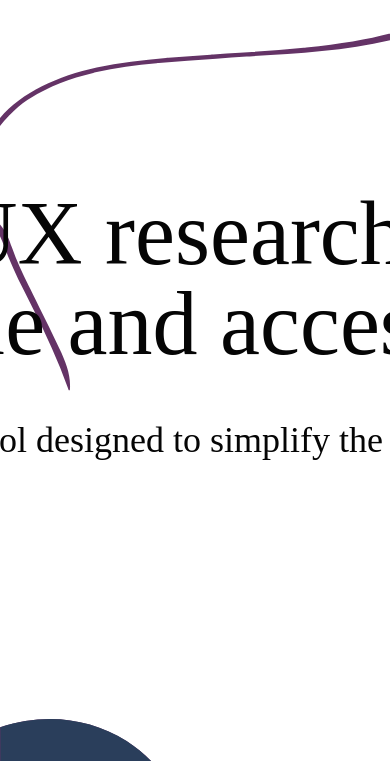
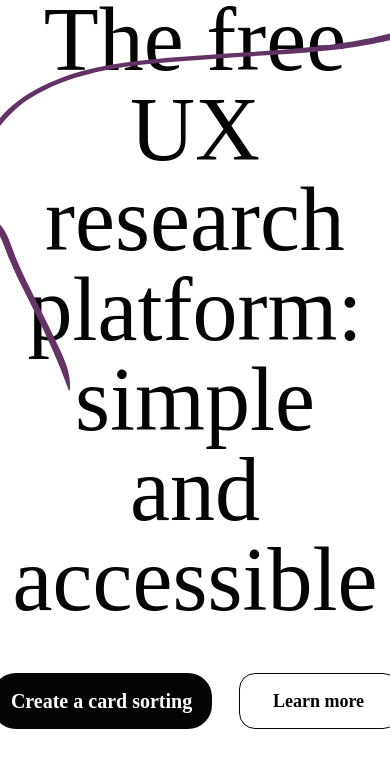
Before and after one commit to cronozul/p_cards, a plain HTML site: page index.html in a window 390 px wide. Shown: the part 83-844 px from the top of the page. Drawn offline with Linux system fonts and the light colour scheme; a web font is replaced by a local one.

Commit message:
responsive changes

```diff
--- a/index.css
+++ b/index.css
@@ -8,7 +8,13 @@ html, body {
     box-sizing: border-box;
 }
 
-
+@media (max-width: 760px) {
+    .homepage img.decorative-element-icon1,
+    .homepage img.vector-icon,
+    .main-content .subtitle-container {
+      display: none;
+  }
+}
 .decorative-element-icon {
     position: absolute;
     top: 304px;
@@ -75,13 +81,15 @@ html, body {
     height: 230px;
 }
 .title {
-    flex: 1;
-    position: relative;
+    /* flex: 1; */
+    /* position: relative; */
     line-height: 90px;
+    white-space: pre-wrap;
 }
 .title-container {
-    width: 1236px;
+    /* width: 1236px; */
     display: flex;
+    margin-top: auto;
     flex-direction: row;
     align-items: center;
     justify-content: center;
@@ -89,7 +97,7 @@ html, body {
     box-sizing: border-box;
 }
 .subtitle {
-    position: relative;
+    /* position: relative; */
     line-height: 46px;
     white-space: pre-wrap;
 }
@@ -101,27 +109,31 @@ html, body {
     justify-content: center;
     padding: 8px;
     font-size: 36px;
+    align-content: center;
 }
 .main-content {
-    position: absolute;
+    /* position: relative; */
     top: 264px;
     left: calc(50% - 618px);
-    width: 1236px;
+    /* width: 1236px; */
+    min-height: 80vh;
     display: flex;
     flex-direction: column;
-    align-items: center;
-    justify-content: flex-start;
-    gap: 32px;
+    justify-content: center;
+    gap: 40px;
     text-align: center;
     font-size: 90px;
     font-family: 'DM Serif Text';
+    align-content: center;
+    flex-wrap: wrap;
+    align-items: center;
 }
 .default {
     position: relative;
     line-height: 20px;
 }
 .large-buttons {
-    position: absolute;
+    /* position: absolute; */
     top: 774px;
     left: 758px;
     border-radius: 24px;
@@ -143,7 +155,7 @@ html, body {
     line-height: 20px;
 }
 .medium-buttons {
-    position: absolute;
+    /* position: absolute; */
     top: 774px;
     left: 1002px;
     border-radius: 16px;
@@ -171,3 +183,8 @@ html, body {
     color: #050505;
     font-family: 'League Spartan';
 }
+
+.buttons {
+    display: flex;
+    gap: 0.3em;
+}
--- a/index.html
+++ b/index.html
@@ -71,20 +71,21 @@
       			<div class="subtitle-container">
         				<div class="subtitle">A free, open-source tool designed to simplify the UX Research process.</div>
       			</div>
-    		</div>
-    		<div class="large-buttons" id="largeButtonsContainer">
+    		<div class="buttons" style="
+"><div class="large-buttons" id="largeButtonsContainer">
 
 				<b class="default">
 
 					<!-- redirect to  html in /survey_creation -->
 					Create a card sorting
 				</b>
-    		</div>
-    		<div class="medium-buttons" id="mediumButtonsContainer">
+    		</div><div class="medium-buttons" id="mediumButtonsContainer">
       			<b class="default1">
 				    Learn more
 				</b>
-    		</div>
+    		</div></div></div>
+
+
   	</div>
 
 
```
